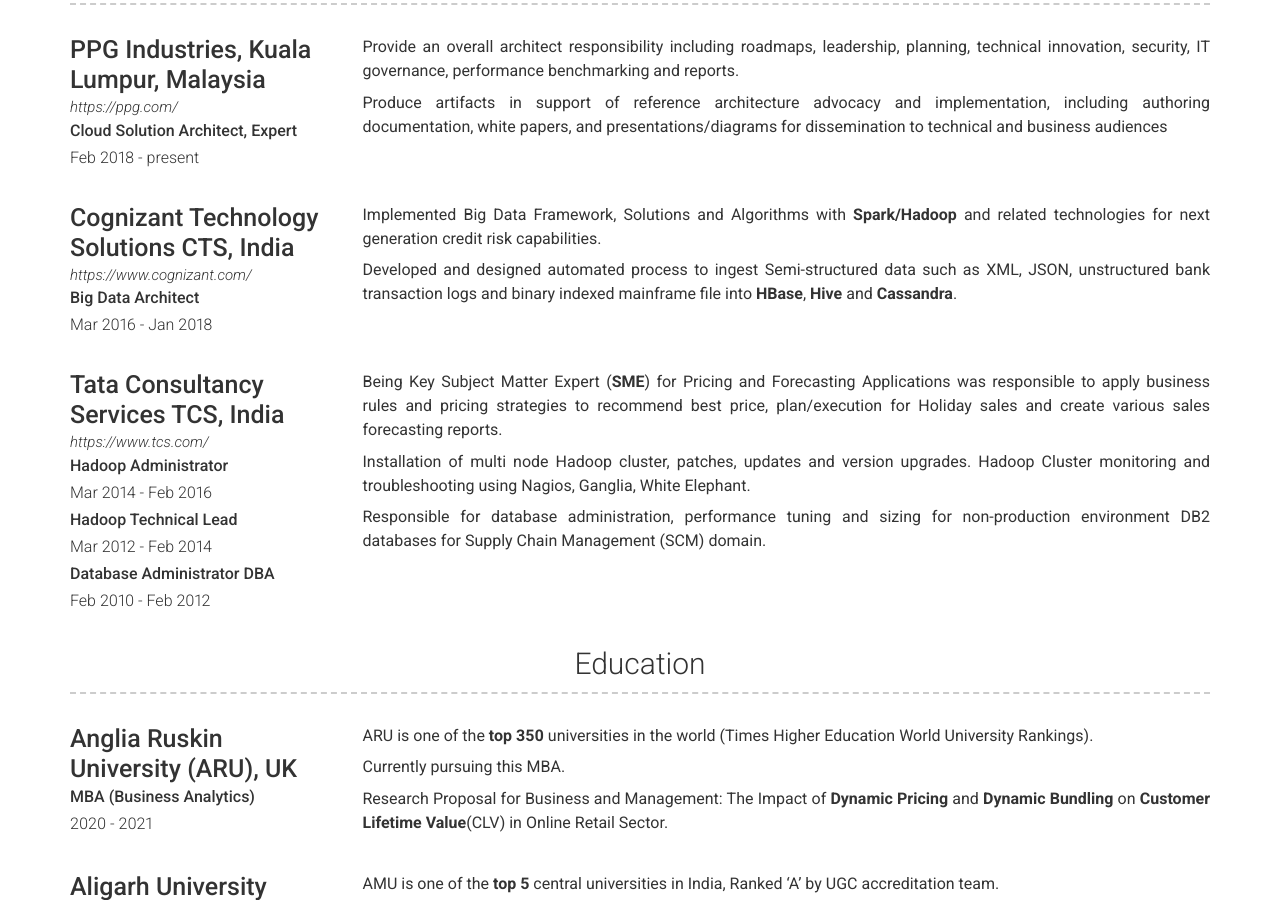
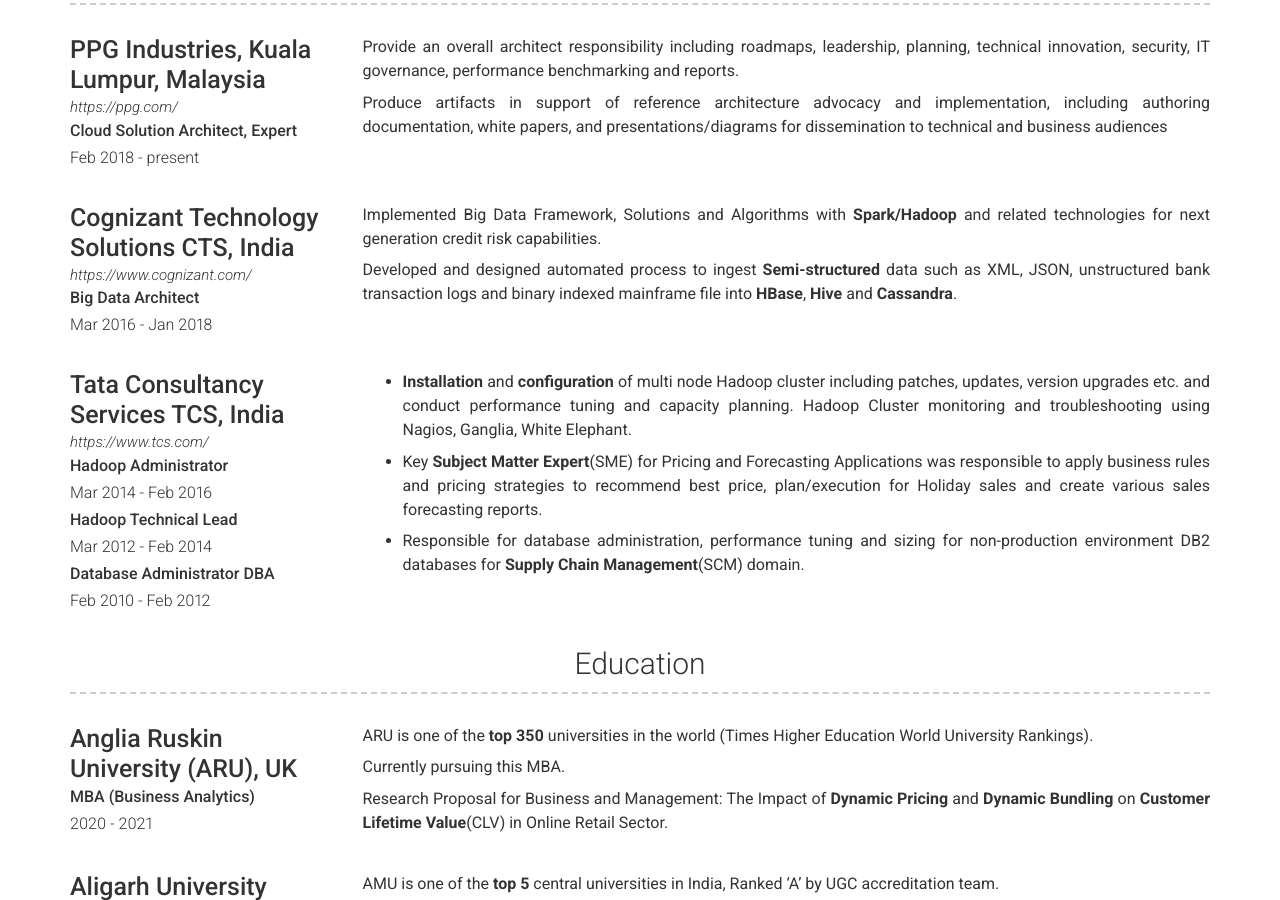
Before and after one commit to mohd-hasnain/mohd-hasnain.github.io, a Jekyll site: the page built from index.md, in a window 1280 px wide and 900 px high, scrolled down 1314 px. Built offline with Jekyll 4.4.1, drawn with Linux system fonts in a browser that asks for light colours; nearby versions of some CDN libraries.

Commit message:
Update experience.yml

```diff
--- a/_data/experience.yml
+++ b/_data/experience.yml
@@ -19,7 +19,7 @@
   description: | # this will include new lines to allow paragraphs
     Implemented Big Data Framework, Solutions and Algorithms with **Spark/Hadoop** and related technologies for next generation credit risk capabilities.
 
-    Developed and designed automated process to ingest Semi-structured data such as XML, JSON, unstructured bank transaction logs and binary indexed mainframe file into **HBase**, **Hive** and **Cassandra**.
+    Developed and designed automated process to ingest **Semi-structured** data such as XML, JSON, unstructured bank transaction logs and binary indexed mainframe file into **HBase**, **Hive** and **Cassandra**.
 
 - company:   Tata Consultancy Services TCS, India
   link: https://www.tcs.com/
@@ -34,9 +34,12 @@
   # A global supplier of paints, coatings, and specialty materials.
   description: | # this will include new lines to allow paragraphs
 
-    Being Key Subject Matter Expert (**SME**) for Pricing and Forecasting Applications was responsible to apply business rules and pricing strategies to recommend best price, plan/execution for Holiday sales and create various sales forecasting reports.
-
-    Installation of multi node Hadoop cluster, patches, updates and version upgrades.
+    - **Installation** and **configuration** of multi node Hadoop cluster including patches, updates, version upgrades etc.
+    and conduct performance tuning and capacity planning.
     Hadoop Cluster monitoring and troubleshooting using Nagios, Ganglia, White Elephant.
 
-    Responsible for database administration, performance tuning and sizing for non-production environment DB2 databases for Supply Chain Management (SCM) domain.
+    - Key **Subject Matter Expert**(SME) for Pricing and Forecasting Applications was responsible to apply business rules and pricing strategies
+    to recommend best price, plan/execution for Holiday sales and create various sales forecasting reports.
+
+    - Responsible for database administration, performance tuning and sizing for non-production environment DB2 databases for
+    **Supply Chain Management**(SCM) domain.
```
